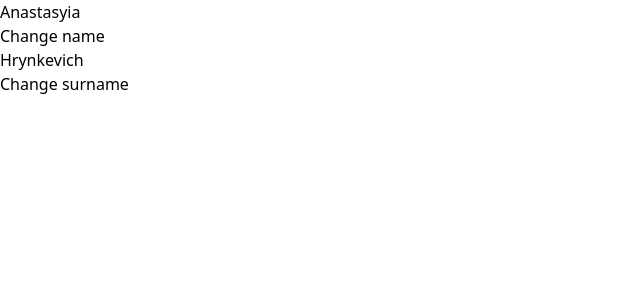
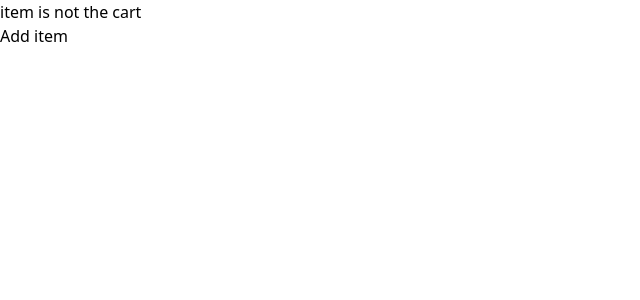
Before and after one commit to nastiko/react-theory, a React (Create React App) app: page / in a window 1280 px wide. Shown: the top 300 px of the page, without its empty margins (0-640 px from the left). Built offline with nearby package versions, Linux system fonts and the light colour scheme; the HTML template or start-up script is replaced by a standard one.

Commit message:
practise: added item in cart

```diff
--- a/src/App.js
+++ b/src/App.js
@@ -1,27 +1,17 @@
 import React, {useState} from 'react';
 
 function App() {
-    const [name, setName] = useState('Anastasyia');
-    const [surname, setSurname] = useState('Hrynkevich');
+    const [inCart, setInCart] = useState(false);
 
-    function changeName() {
-        setName('Anastasia changed name');
+    function incrementCart() {
+        setInCart(!inCart);
     }
 
-    function changeSurname() {
-        setSurname('Hrynkevich is the right name')
-    }
 
     return (
         <>
-            <div>
-                <p>{name}</p>
-                <button onClick={changeName}>Change name</button>
-            </div>
-            <div>
-                <p>{surname}</p>
-                <button onClick={changeSurname}>Change surname</button>
-            </div>
+          <p>{inCart ? 'item in the cart' : 'item is not the cart'}</p>
+          <button onClick={incrementCart}>Add item</button>
         </>
     );
 }
```
